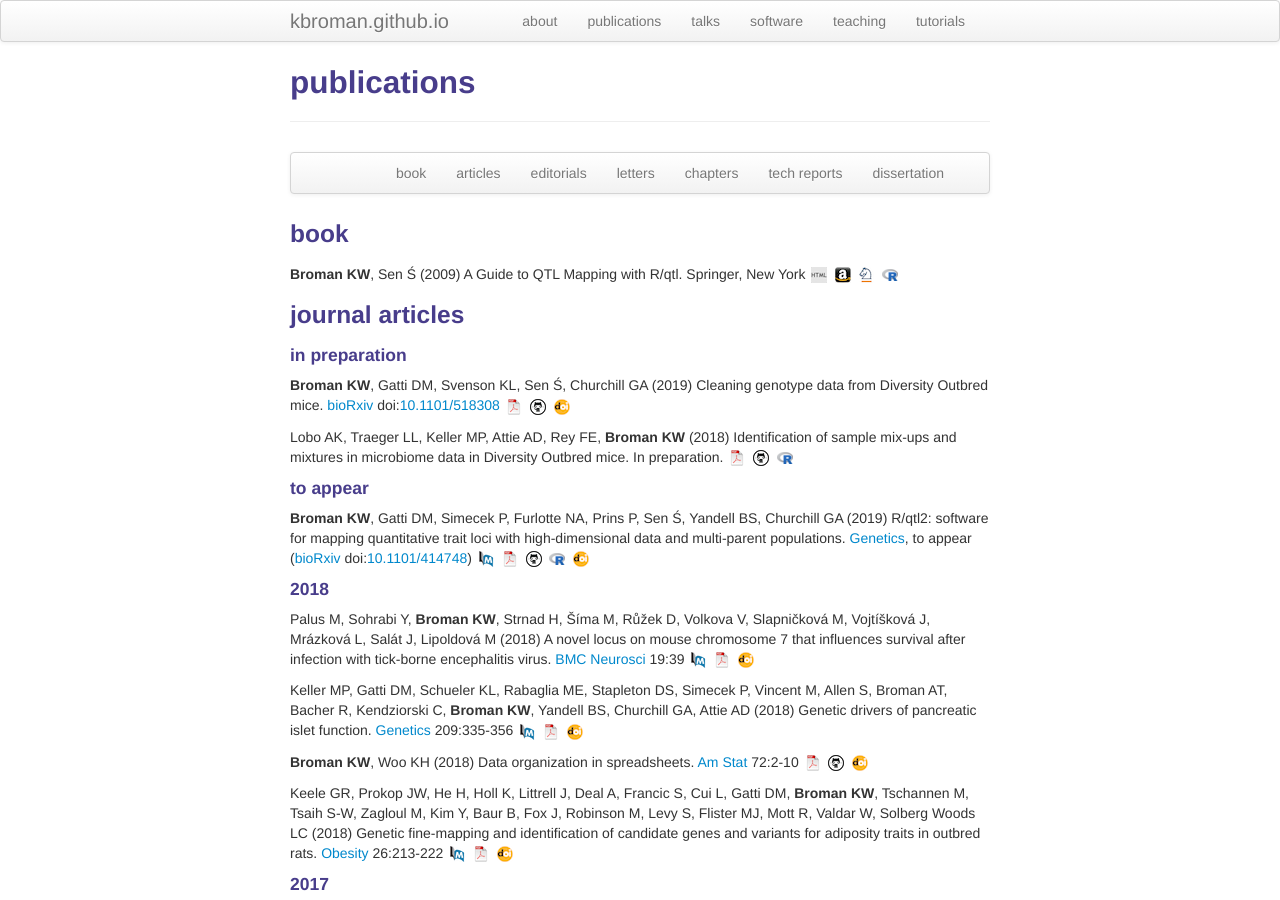
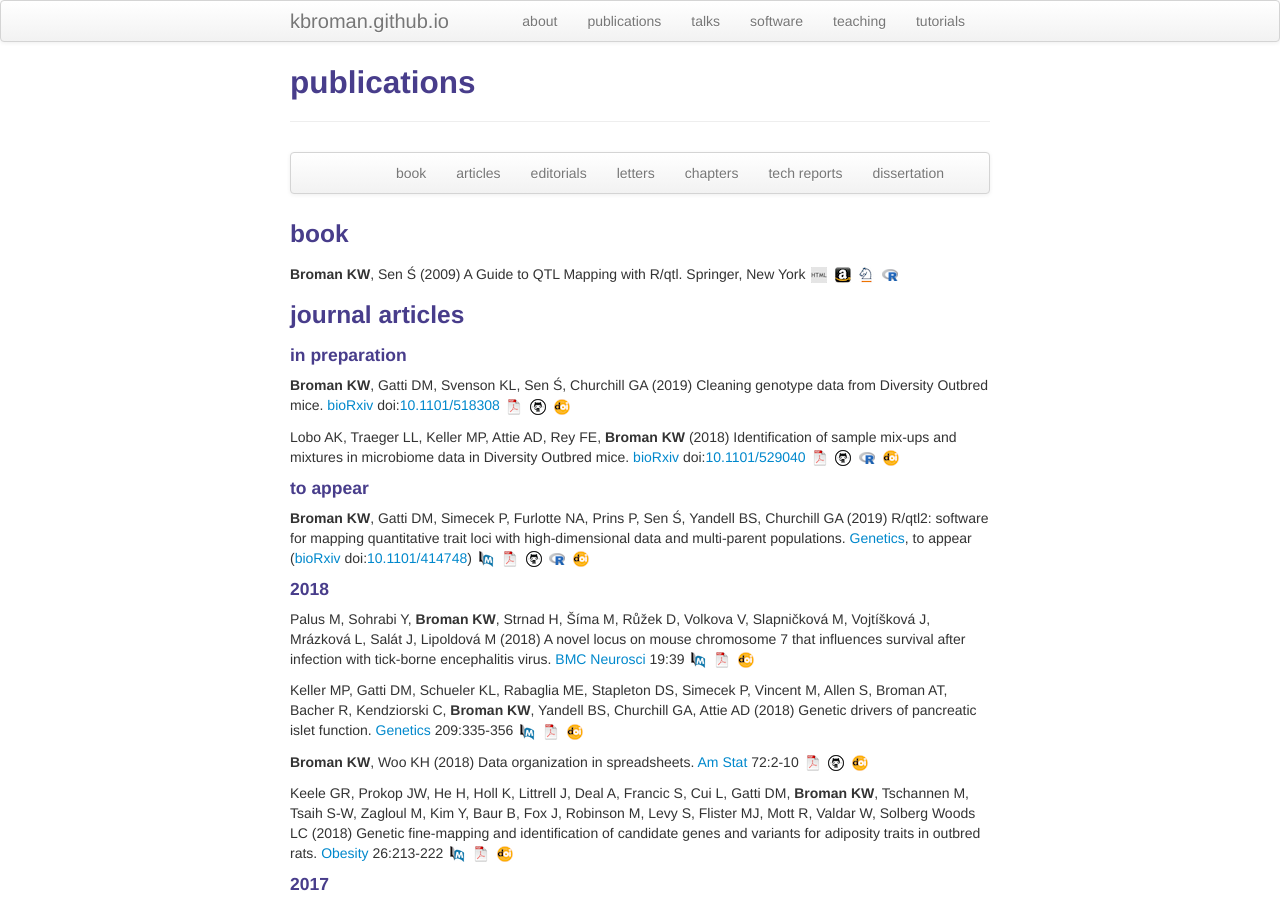
Before and after one commit to kbroman/kbroman.github.io, a Jekyll site: the page built from pages/pubs.md, in a window 1280 px wide and 900 px high. Built offline with Jekyll 4.4.1, drawn with Linux system fonts in a browser that asks for light colours.

Commit message:
add doi for microbiome mixup paper, now on bioRxiv

```diff
--- a/pages/pubs.md
+++ b/pages/pubs.md
@@ -40,10 +40,12 @@ Cleaning genotype data from Diversity Outbred mice.
 
 Lobo AK, Traeger LL, Keller MP, Attie AD, Rey FE, **Broman KW** (2018)
 Identification of sample mix-ups and mixtures in microbiome data in
-Diversity Outbred mice. In preparation.
+Diversity Outbred mice.
+[bioRxiv](https://www.biorxiv.org/) doi:[10.1101/529040](https://doi.org/10.1101/529040)
 [![pdf](icons16/pdf-icon.png)](https://www.biostat.wisc.edu/~kbroman/publications/mb_mixups.pdf)
 [![GitHub](icons16/github-icon.png)](https://github.com/kbroman/Paper_MBmixups)
 [![R/mbmixture software](icons16/R-icon.png)](https://github.com/kbroman/mbmixture)
+[![doi](icons16/doi-icon.png)](https://doi.org/10.1101/529040)
 
 
 #### to appear
```
